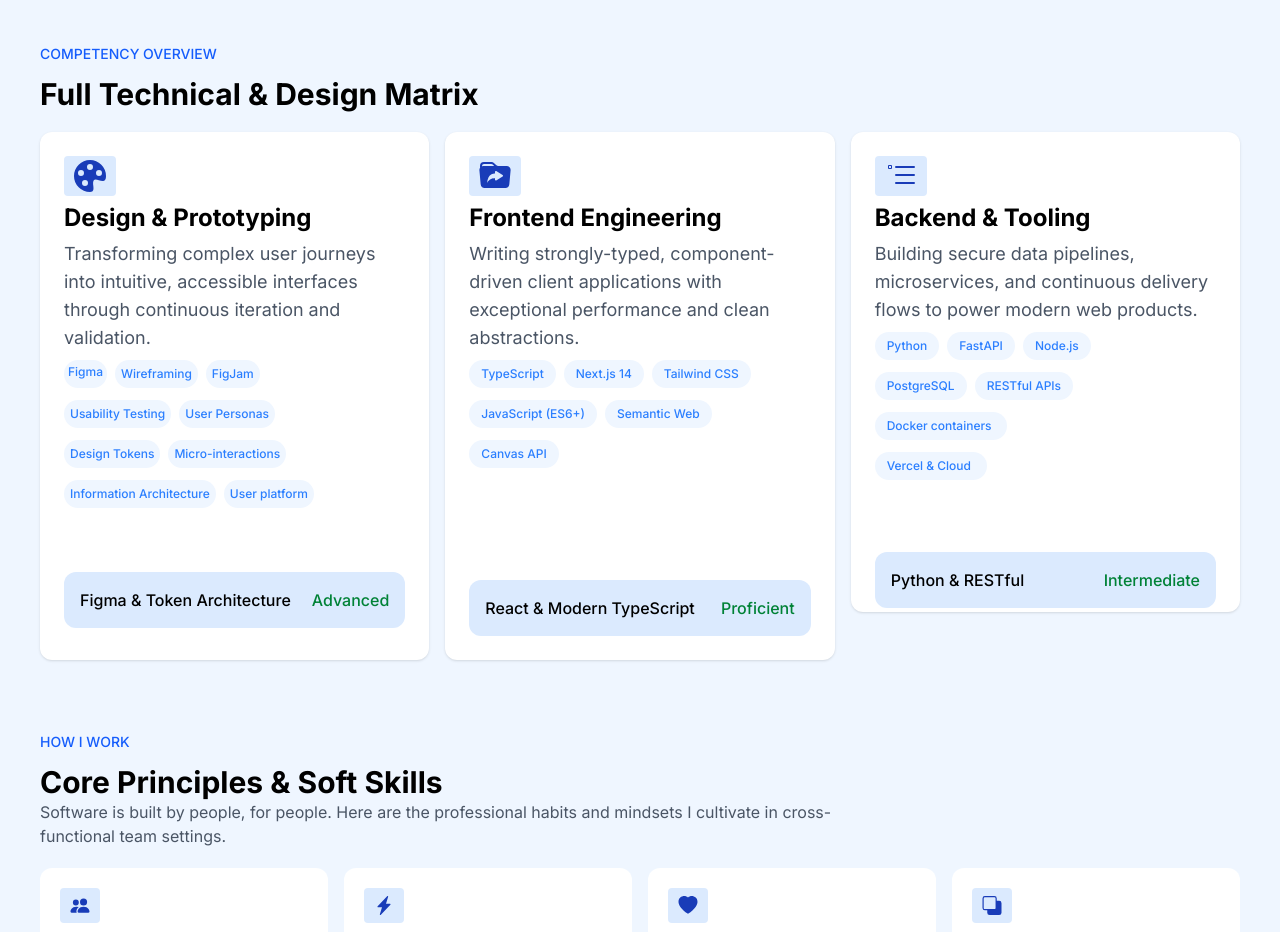
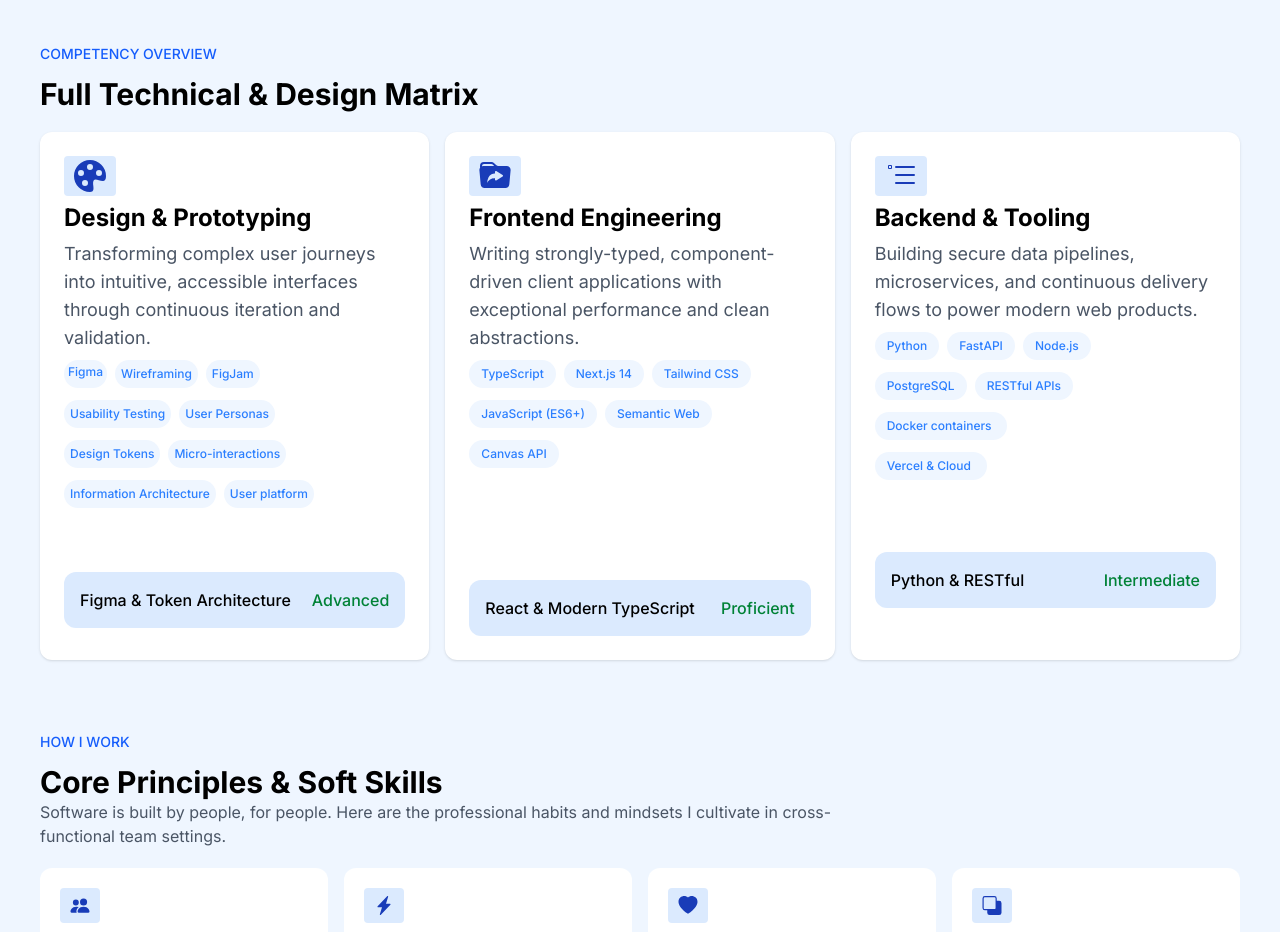
Before and after one commit to semdavdev-del/Student-Portfolio-Platform, a website built with Vite: page my-project/about.html in a window 1280 px wide. Shown: the part 920-1852 px from the top of the page. Built offline with nearby package versions, Linux system fonts and the light colour scheme.

Commit message:
update code in page about

```diff
--- a/my-project/about.html
+++ b/my-project/about.html
@@ -369,7 +369,7 @@
                         </div>
                     </div>
                 </div>
-                <div class="interactive-card bg-white p-6 rounded-xl shadow h-120 transition duration-300">
+                <div class="interactive-card bg-white p-6 rounded-xl shadow min-h-480px transition duration-300">
                     <svg xmlns="http://www.w3.org/2000/svg" width="40" height="40" fill="currentColor" class="bg-blue-100 w-13 p-1 rounded-sm text-blue-800" viewBox="0 0 16 16">
                         <path fill-rule="evenodd" d="M2 2.5a.5.5 0 0 0-.5.5v1a.5.5 0 0 0 .5.5h1a.5.5 0 0 0 .5-.5V3a.5.5 0 0 0-.5-.5zM3 3H2v1h1z"/>
                         <path d="M5 3.5a.5.5 0 0 1 .5-.5h9a.5.5 0 0 1 0 1h-9a.5.5 0 0 1-.5-.5M5.5 7a.5.5 0 0 0 0 1h9a.5.5 0 0 0 0-1zm0 4a.5.5 0 0 0 0 1h9a.5.5 0 0 0 0-1z"/>
```
